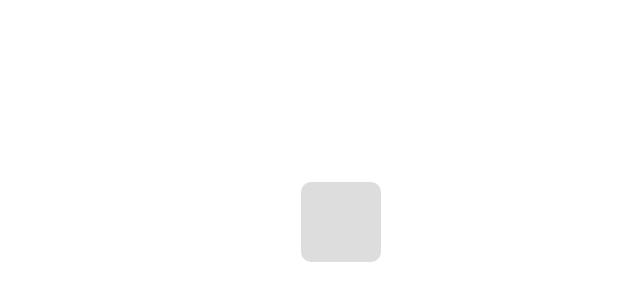
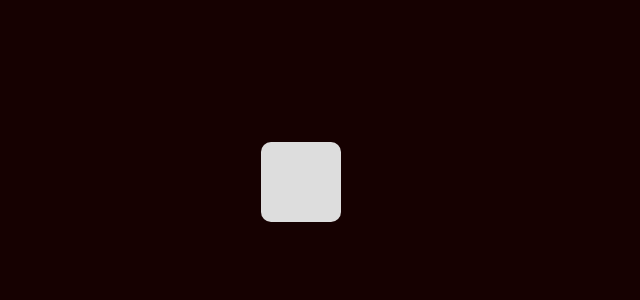
Before and after one commit to osmmacfides/CSS-Checkbox, a plain HTML site: page index.html in a window 1280 px wide. Shown: the part 218-518 px from the top of the page, without its empty margins (339-979 px from the left). Drawn offline with Linux system fonts and the light colour scheme.

Commit message:
Bg Modifications

```diff
--- a/index.html
+++ b/index.html
@@ -8,9 +8,11 @@
     <title>Custom CSS Checkbox</title>
   </head>
   <body>
-    <div class="checkbox-wrapper">
-      <input type="checkbox" id="check" hidden />
-      <label for="check" class="checkmark"></label>
-    </div>
+  <div class="container">
+      <div class="checkbox-wrapper">
+        <input type="checkbox" id="check" hidden />
+        <label for="check" class="checkmark"></label>
+      </div>
+  </div>
   </body>
 </html>
--- a/style.css
+++ b/style.css
@@ -1,13 +1,17 @@
 * {
   margin: 0;
   padding: 0;
+}
+
+html {
+background: rgb(22, 1, 1);
 }
 
 .checkbox-wrapper {
   position: absolute;
   top: 50%;
   left: 50%;
-  /* transform: translate(-50%, -50%); */
+  transform: translate(-50%, -50%);
 }
 
 .checkmark {
@@ -18,9 +22,8 @@
   border-radius: 10px;
   position: relative;
   transition: background-color 0.4s;
-  /* This property is missed in the video */
-  /* overflow: hidden; */
-  /* ******* */
+  overflow: hidden;
+
 }
 
 #check:checked ~ .checkmark {
```
